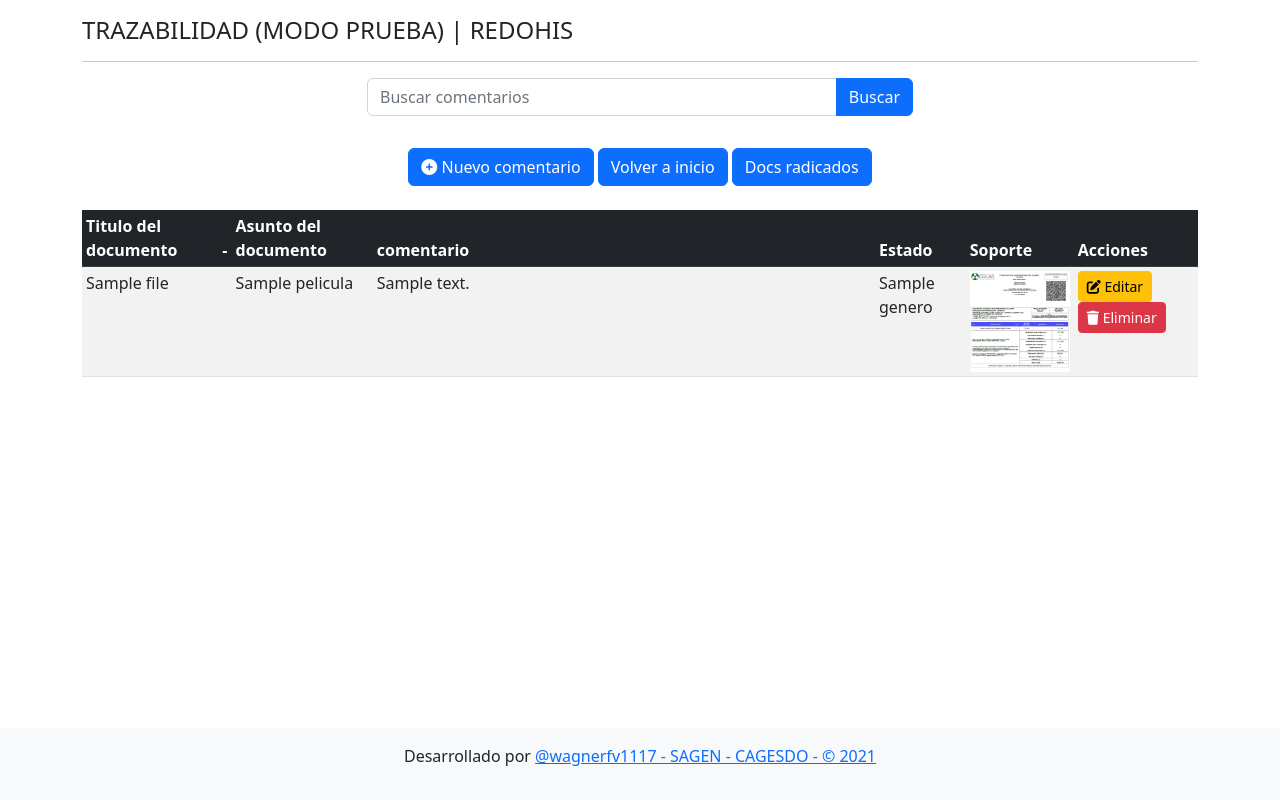
After one commit to wafervi/REDOHIS, a PHP site: page /crud/trcfindbar.php in a window 1280 px wide. The commit adds this page. Run offline with PHP 8.4, Linux system fonts and the light colour scheme; the visitor is signed in with stand-in values (Sample User, id 1); tables that the repository leaves empty or names only in its code hold one stand-in row (values such as "Sample post").

Commit message:
add file findbar

```diff
--- /dev/null
+++ b/crud/trcfindbar.php
@@ -0,0 +1,172 @@
+<?php
+
+/**
+ * CRUD modal en PHP y MySQL con barra de búsqueda
+ *
+ * Este archivo muestra el listado de registros, las opciones para agregar,
+ * editar y eliminar registros desde ventanas modal de Bootstrap,
+ * e implementa una barra de búsqueda para filtrar la tabla 'peliculas'.
+ * @author MRoblesDev
+ * @version 1.1
+ * https://github.com/mroblesdev
+ *
+ */
+
+session_start();
+
+if (empty($_SESSION["usuario"])) {
+    # Lo redireccionamos al formulario de inicio de sesión
+    header("Location: /REDOHIS/login.html");
+    # Y salimos del script
+    exit();
+}
+
+require 'config/database.php';
+
+// Manejar la consulta de búsqueda y filtrar resultados
+$searchQuery = "";
+if (isset($_GET['search'])) {
+    $searchQuery = filter_var($_GET['search'], FILTER_SANITIZE_STRING); // Sanitizar el término de búsqueda
+}
+
+$sqlPeliculas = "SELECT p.id, p.nombre, p.descripcion, g.nombre AS genero FROM pelicula AS p
+INNER JOIN genero AS g ON p.id_genero=g.id";
+
+// Agregar cláusula WHERE para la consulta de búsqueda si se proporciona
+if (!empty($searchQuery)) {
+    $sqlPeliculas .= " WHERE p.nombre LIKE '%$searchQuery%' OR p.descripcion LIKE '%$searchQuery%'";
+}
+
+$peliculas = $conn->query($sqlPeliculas);
+
+$sqlFiles = "SELECT id, title FROM files"; // Consulta simplificada para obtener el título de los archivos
+$filesResult = $conn->query($sqlFiles); // Ejecutar la consulta para los archivos
+
+// Array para almacenar los títulos de los archivos en un formato clave-valor
+$fileTitles = [];
+while ($row = $filesResult->fetch_assoc()) {
+    $fileTitles[$row['id']] = $row['title'];
+}
+
+$dir = "posters/";
+
+?>
+
+<!DOCTYPE html>
+<html lang="en" class="h-100">
+
+<head>
+    <meta charset="UTF-8">
+    <meta http-equiv="X-UA-Compatible" content="IE=edge">
+    <meta name="viewport" content="width=device-width, initial-scale=1.0">
+    <title>Trazabilidad | REDOHIS</title>
+
+    <link href="assets/css/bootstrap.min.css" rel="stylesheet">
+    <link href="assets/css/all.min.css" rel="stylesheet">
+</head>
+
+<body class="d-flex flex-column h-100">
+
+<div class="container py-3">
+
+    <h4 class="text-rigth">TRAZABILIDAD (MODO PRUEBA) | REDOHIS</h4>
+
+    <hr>
+
+    <?php if (isset($_SESSION['msg']) && isset($_SESSION['color'])) { ?>
+        <div class="alert alert-<?= $_SESSION['color']; ?> alert-dismissible fade show" role="alert">
+            <?= $_SESSION['msg']; ?>
+            <button type="button" class="btn-close" data-bs-dismiss="alert" aria-label="Close"></button>
+        </div>
+
+    <?php
+        unset($_SESSION['color']);
+        unset($_SESSION['msg']);
+    } ?>
+
+
+    <div class="row justify-content-md-center mb-3">
+        <div class="col-md-6">
+            <form class="form-inline" action="" method="GET">
+                <div class="input-group mb-3">
+                    <input type="text" class="form-control" name="search" placeholder="Buscar comentarios" value="<?= $searchQuery ?>">
+                    <button class="btn btn-primary" type="submit">Buscar</button>
+                </div>
+            </form>
+        </div>
+    </div>
+
+
+
+    <div class="row justify-content-end">
+        <div align="center">
+            <div class="col-auto">
+                <a href="#" class="btn btn-primary" data-bs-toggle="modal" data-bs-target="#nuevoModal"><i class="fa-solid fa-circle-plus"></i> Nuevo comentario</a>
+                <a class="btn btn-primary" href="/REDOHIS/index.php">Volver a inicio <span class="sr-only">(current)</span></a>
+                <a class="btn btn-primary" href="/REDOHIS/cargardoc.php">Docs radicados <span class="sr-only">(current)</span></a>
+            </div>
+        </div>
+    </div>
+
+
+
+    <table class="table table-sm table-striped table-hover mt-4">
+        <thead class="table-dark">
+            <tr>
+                <th>Titulo del documento</th>
+                <th> - </th>
+                <th>Asunto del documento</th>
+                <th width="45%">comentario</th>
+                <th>Estado</th>
+                <th>Soporte</th>
+                <th>Acciones</th>
+            </tr>
+        </thead>
+
+        <tbody>
+            <?php while ($row = $peliculas->fetch_assoc()) { ?>
+                <tr>
+                    <td><?= isset($fileTitles[$row['id']]) ? $fileTitles[$row['id']] : 'No hay archivo'; ?></td> <td>
+                    </td>
+                    <td><?= $row['nombre']; ?></td>
+                    <td><?= $row['descripcion']; ?></td>
+                    <td><?= $row['genero']; ?></td>
+                    <td><img src="<?= $dir . $row['id'] . '.jpg?n=' . time(); ?>" width="100"></td>
+                    <td>
+                        <a href="#" class="btn btn-sm btn-warning" data-bs-toggle="modal" data-bs-target="#editaModal" data-bs-id="<?= $row['id']; ?>"><i class="fa-solid fa-pen-to-square"></i> Editar</a>
+
+                        <a href="#" class="btn btn-sm btn-danger" data-bs-toggle="modal" data-bs-target="#eliminaModal" data-bs-id="<?= $row['id']; ?>"><i class="fa-solid fa-trash"></i></i> Eliminar</a>
+                    </td>
+                </tr>
+            <?php } ?>
+        </tbody>
+    </table>
+</div>
+
+<footer class="footer mt-auto py-3 bg-light">
+    <div class="container">
+        <p class="text-center">Desarrollado por <a href="https://github.com/wagnerfv1117">@wagnerfv1117 - SAGEN - CAGESDO - © 2021</a></p>
+    </div>
+</footer>
+
+<?php
+$sqlGenero = "SELECT id, nombre FROM genero";
+$generos = $conn->query($sqlGenero);
+?>
+
+<?php include 'nuevoModal.php'; ?>
+
+<?php $generos->data_seek(0); ?>
+
+<?php include 'editaModal.php'; ?>
+<?php include 'eliminaModal.php'; ?>
+
+<script>
+    // ... (resto del código JavaScript)
+</script>
+
+<script src="assets/js/bootstrap.bundle.min.js"></script>
+
+</body>
+
+</html>
```
Also changed, not shown: crud/trc.php (+22 -6 lines).
